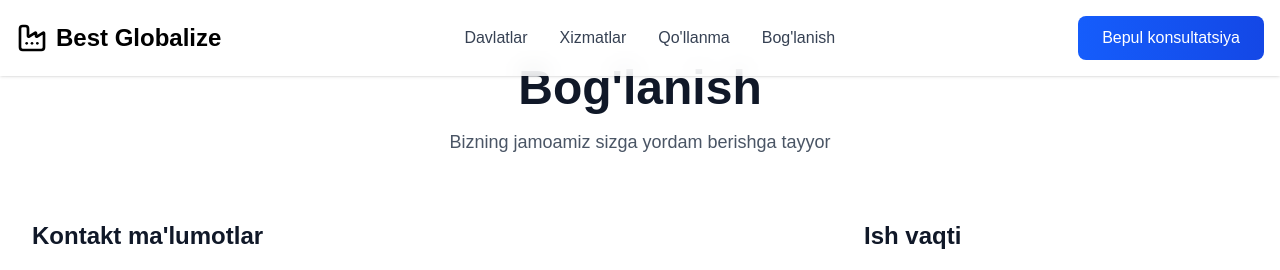
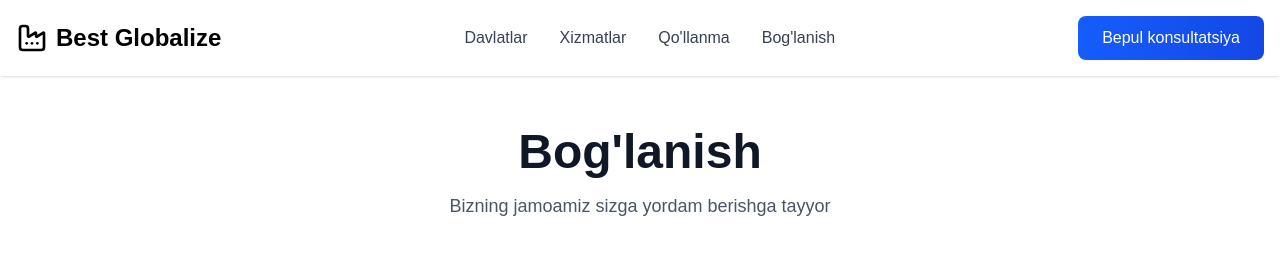
Before and after one commit to islome/migration, a Next.js app: page /about/contact in a window 1280 px wide. Shown: the top 270 px of the page. Built offline with nearby package versions, Linux system fonts and the light colour scheme.

Commit message:
header changes mt-16

```diff
--- a/app/about/contact/page.tsx
+++ b/app/about/contact/page.tsx
@@ -92,7 +92,7 @@ export default function ContactPage() {
     <div className="min-h-screen bg-white">
         <Header />
       <div className="max-w-7xl mx-auto my-auto px-4 sm:px-6 lg:px-8 py-16">
-        <div className="text-center mb-16">
+        <div className="text-center mb-16 mt-16">
           <h1 className="text-4xl md:text-5xl font-bold text-gray-900 mb-4">
             Bog'lanish
           </h1>
```
